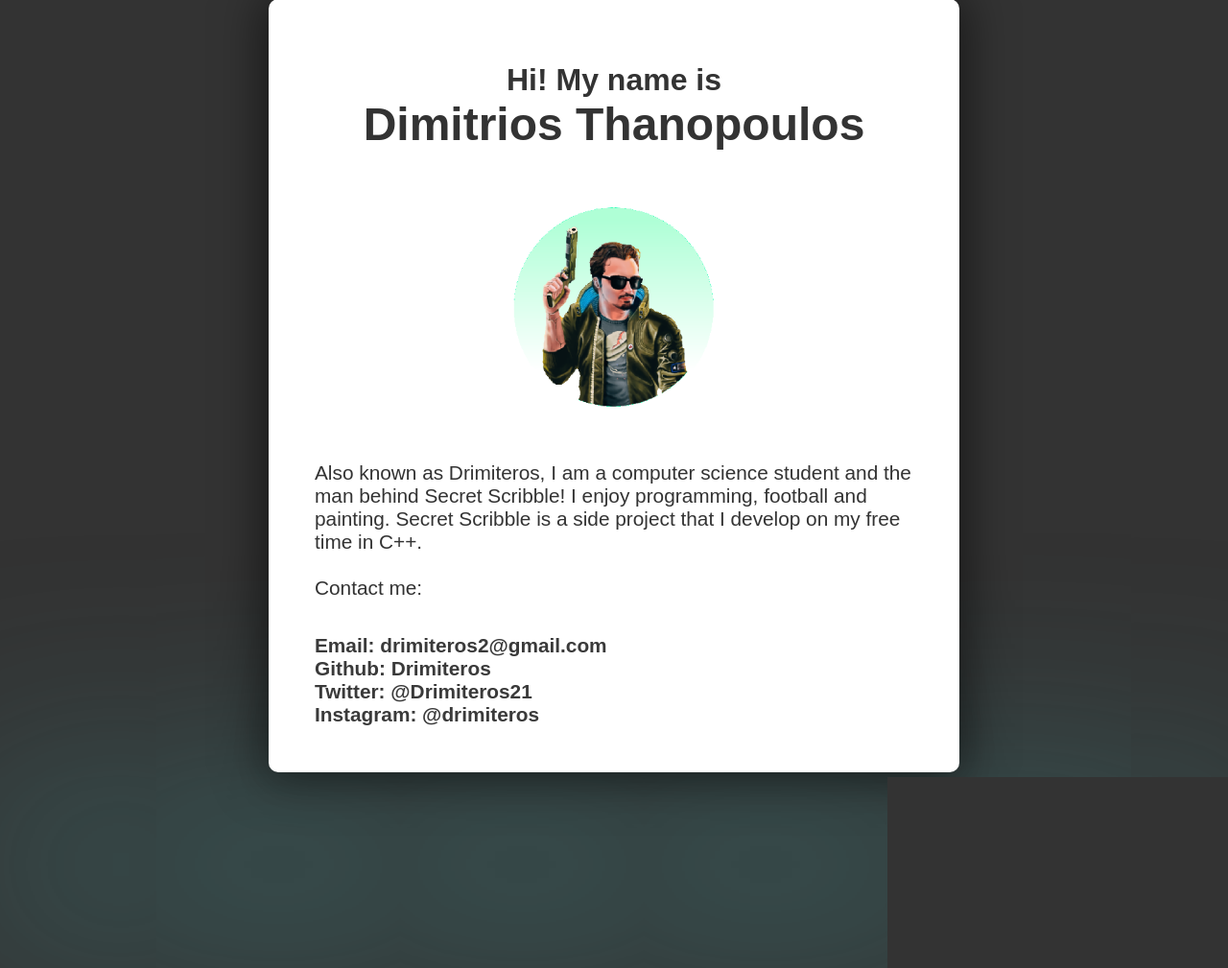
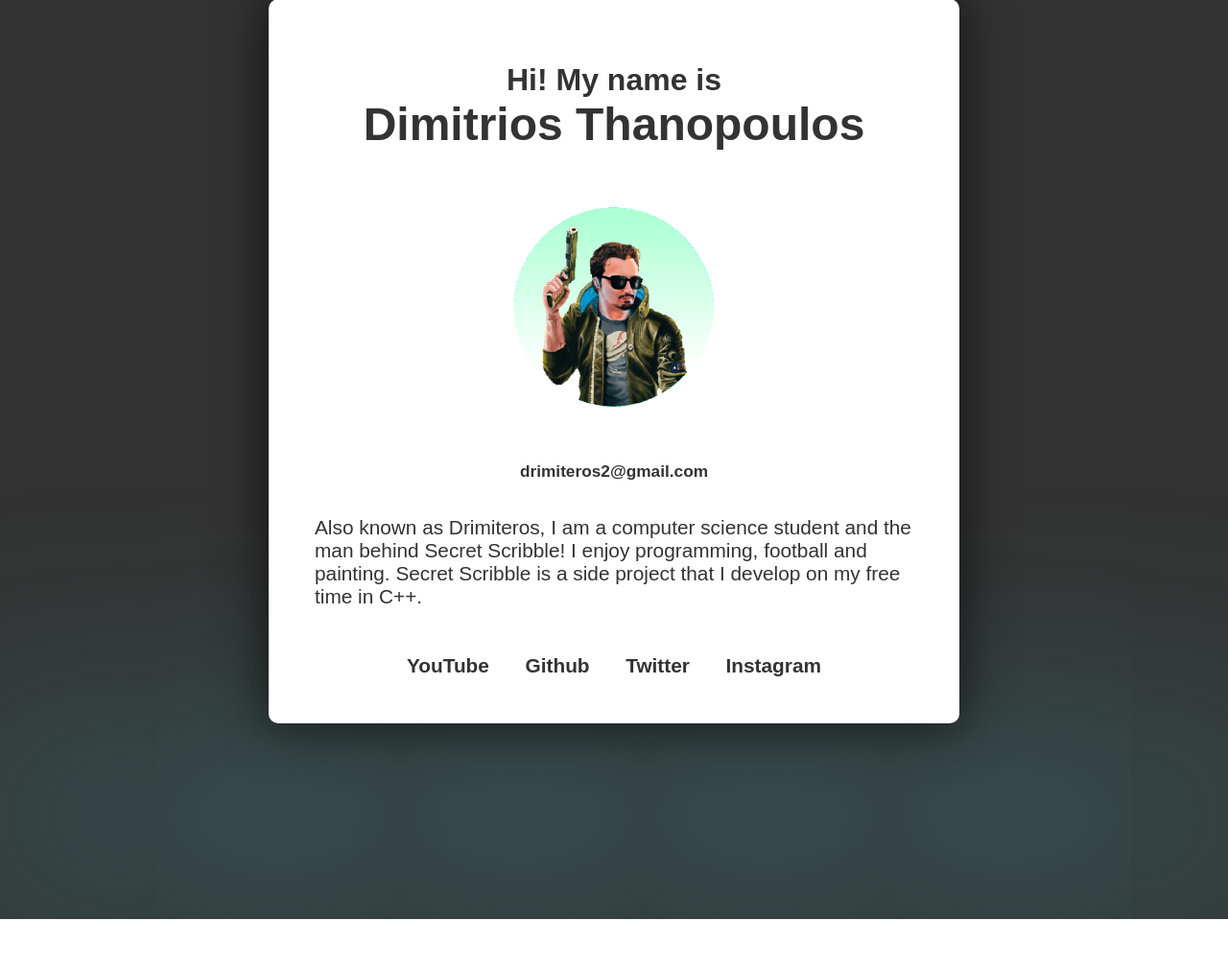
Before and after one commit to Drimiteros/Autocon.github.io, a PHP site: page /me.html in a window 1280 px wide. Shown: the part 129-1138 px from the top of the page at 96% size. After the commit the page ends 1087 px from the top, so only its background shows below. Run offline with PHP 8.4, Linux system fonts and the light colour scheme.

Commit message:
Add files via upload

```diff
--- a/main12.css
+++ b/main12.css
@@ -220,6 +220,14 @@
 	box-shadow: 0 0 50px 6px #0000008c;
 }
 
+.content4{
+	padding-left: 6rem;
+	padding-right: 6rem;
+	align-items:center;
+	justify-content: space-between;
+	display: flex;
+}
+
 .button_content{
 	display: flex;
 	align-items:center;
@@ -248,6 +256,21 @@
 	display: flex;
 	justify-content: center;
 	align-items: center;
+}
+
+header .content h4{
+	color: #333333;
+	justify-content: center;
+	display: flex;
+	font-size: 1.3rem;
+	transition: all 0.3s ease;
+}
+
+header .content h4:hover{
+	color: #ff0000;
+	justify-content: center;
+	display: flex;
+	font-size: 1.5rem;
 }
 
 header .content h3{
--- a/me.html
+++ b/me.html
@@ -27,14 +27,16 @@
 			<div class = "image2">
 				<img src="image2.png">
 			</div>
+			<a><h5>drimiteros2@gmail.com</h5></a>
+			<br><br>
 			<a>Also known as Drimiteros, I am a computer science student and the man behind Secret Scribble! I enjoy programming, football and
-				painting. Secret Scribble is a side project that I develop on my free time in C++.<br><br>Contact me: </a>
-			<br><br>
+				painting. Secret Scribble is a side project that I develop on my free time in C++.<br><br><br>
+			</a>
 			<div class="content4">
-				<a><h4>Email: drimiteros2@gmail.com</h4></a>
-				<a href="https://github.com/Drimiteros"><h4>Github: Drimiteros</h4></a>
-				<a href="https://twitter.com/Drimiteros21"><h4>Twitter: @Drimiteros21</h4></a>
-				<a href="https://www.instagram.com/drimiteros/"><h4>Instagram: @drimiteros</h4></a>
+				<a href="https://www.youtube.com/channel/UCJJQLH6lTJ1daxq8AR0FuNQ"><h4>YouTube</h4></a>
+				<a href="https://github.com/Drimiteros"><h4>Github</h4></a>
+				<a href="https://twitter.com/Drimiteros21"><h4>Twitter</h4></a>
+				<a href="https://www.instagram.com/drimiteros/"><h4>Instagram</h4></a>
 			</div>
 		</div>
 	</div>
```
